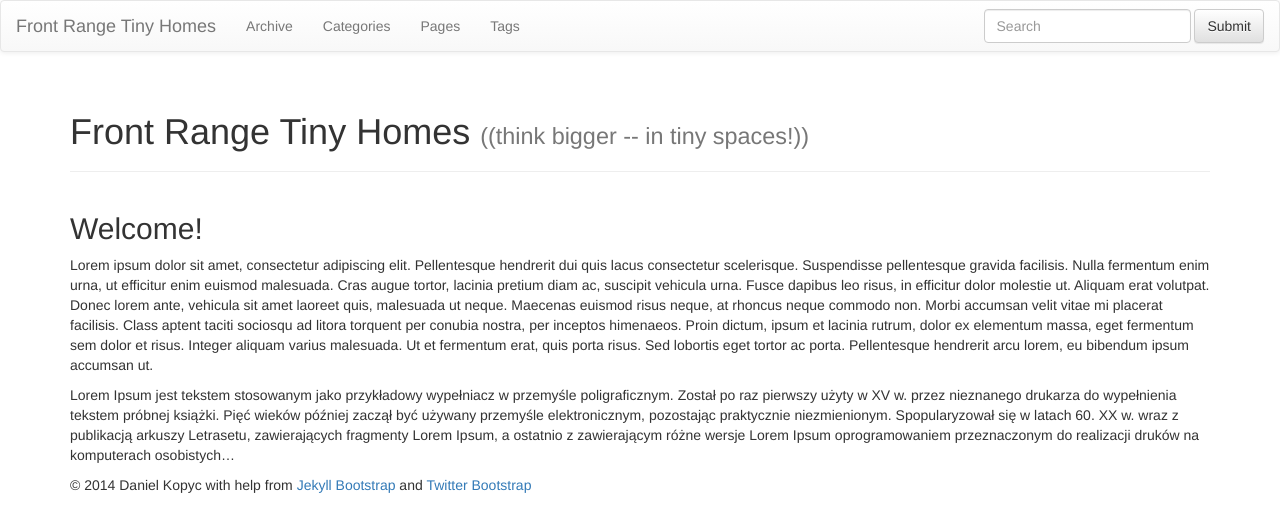
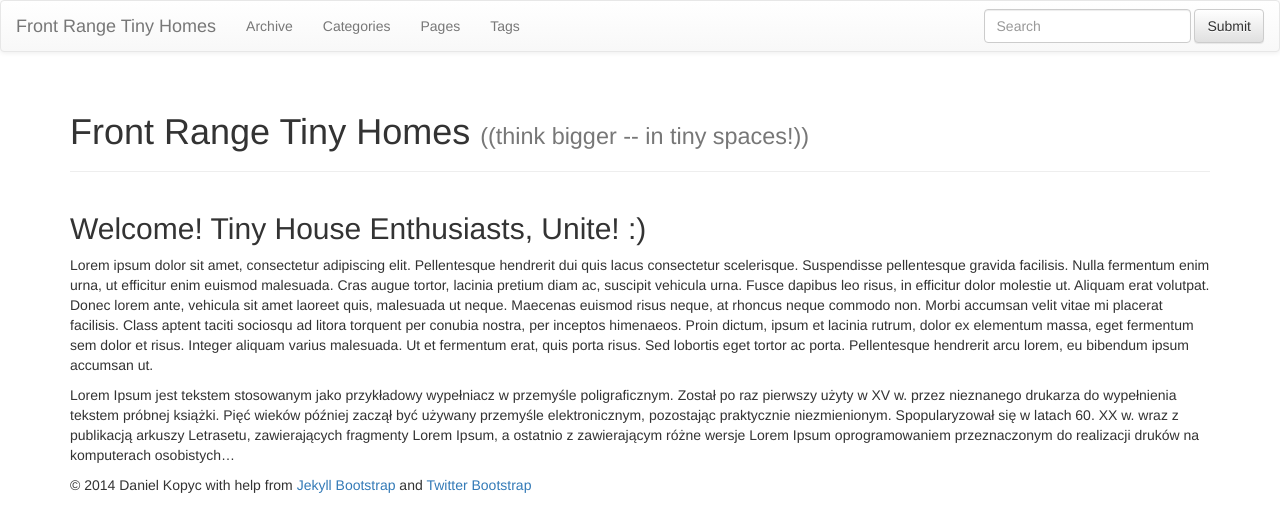
Before and after one commit to frontrangetinyhomes/frontrangetinyhomes.github.io, a Jekyll site: the page built from index.md, in a window 1280 px wide. Shown: the top 532 px of the page. Built offline with Jekyll 4.4.1, drawn with Linux system fonts in a browser that asks for light colours; nearby versions of some CDN libraries; library files that are not in the unit come from our copies.

Commit message:
Update index.md

```diff
--- a/index.md
+++ b/index.md
@@ -9,7 +9,7 @@ tagline: ((think bigger -- in tiny spaces!))
 Complete usage and documentation available at: [Jekyll Bootstrap](http://jekyllbootstrap.com)
 -->
 
-## Welcome!
+## Welcome! Tiny House Enthusiasts, Unite! :)
 
 Lorem ipsum dolor sit amet, consectetur adipiscing elit. Pellentesque
 hendrerit dui quis lacus consectetur scelerisque. Suspendisse
```
